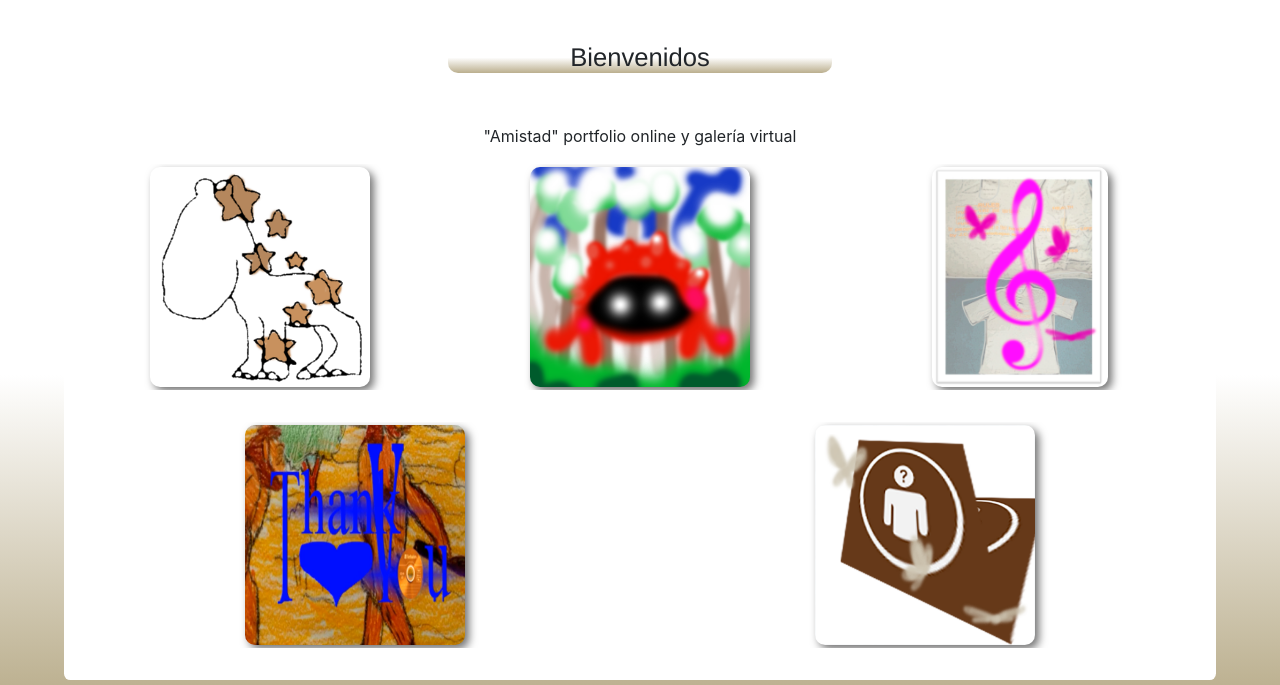
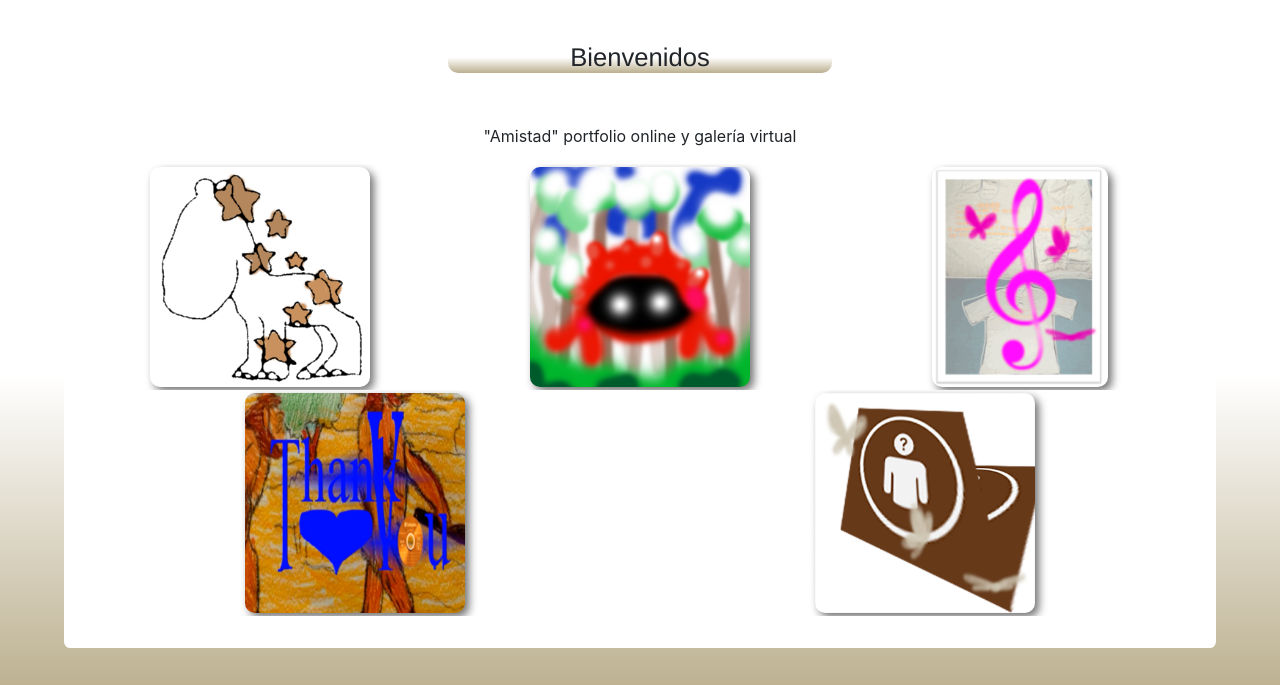
Before and after one commit to marcosb2001/amistad-benitez, a website: page index.html in a window 1280 px wide. Shown: the part 105-790 px from the top of the page. Drawn offline with nearby package versions, Linux system fonts and the light colour scheme.

Commit message:
revision

```diff
--- a/index.html
+++ b/index.html
@@ -78,11 +78,6 @@
                     <img class="obra-index" src="images/art/gclef.png" alt="foto 3 - dibujo de una clave de sol">
                   </div>
                 </div>
-              </div>
-        </section>
-
-        <section>
-          <div class="container">
                 <div class="row">
                   <div class="col d-flex justify-content-center">
                     <img class="obra-index" src="images/art/man.png" alt="foto 4 - dibujo de unos cavernicolas">
```
Lines whose indentation alone changed are shown as unchanged.
